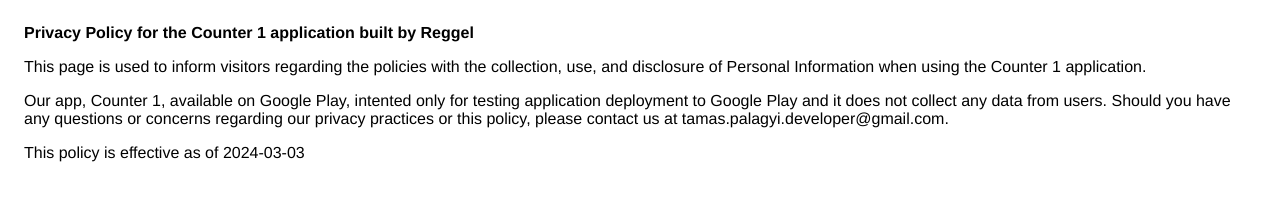
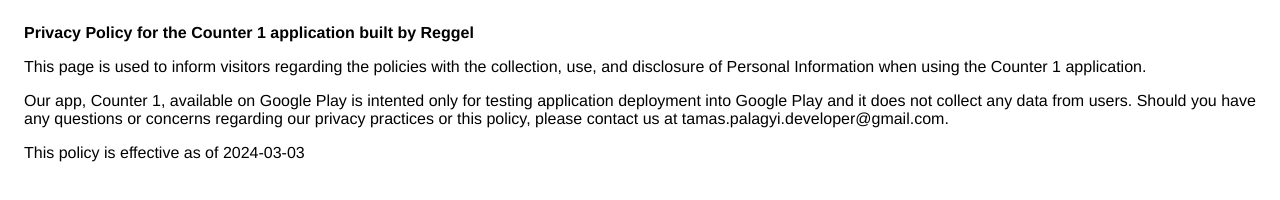
Before and after one commit to tamas-p/privacy_policies, a plain HTML site: page counter_1_privacy_policy.html in a window 1280 px wide. Drawn offline with Linux system fonts and the light colour scheme.

Commit message:
Update counter_1_privacy_policy.html

```diff
--- a/counter_1_privacy_policy.html
+++ b/counter_1_privacy_policy.html
@@ -13,7 +13,7 @@
                   policies with the collection, use, and disclosure of Personal
                   Information when using the Counter 1 application.
                 </p>
-                Our app, Counter 1, available on Google Play, intented only for testing application deployment to Google Play and it does not collect any data from users.
+                Our app, Counter 1, available on Google Play is intented only for testing application deployment into Google Play and it does not collect any data from users.
                 Should you have any questions or concerns regarding our privacy practices or this policy, please contact us at tamas.palagyi.developer@gmail.com.
                 <p>
                 </p> <p>This policy is effective as of 2024-03-03</p>
```
